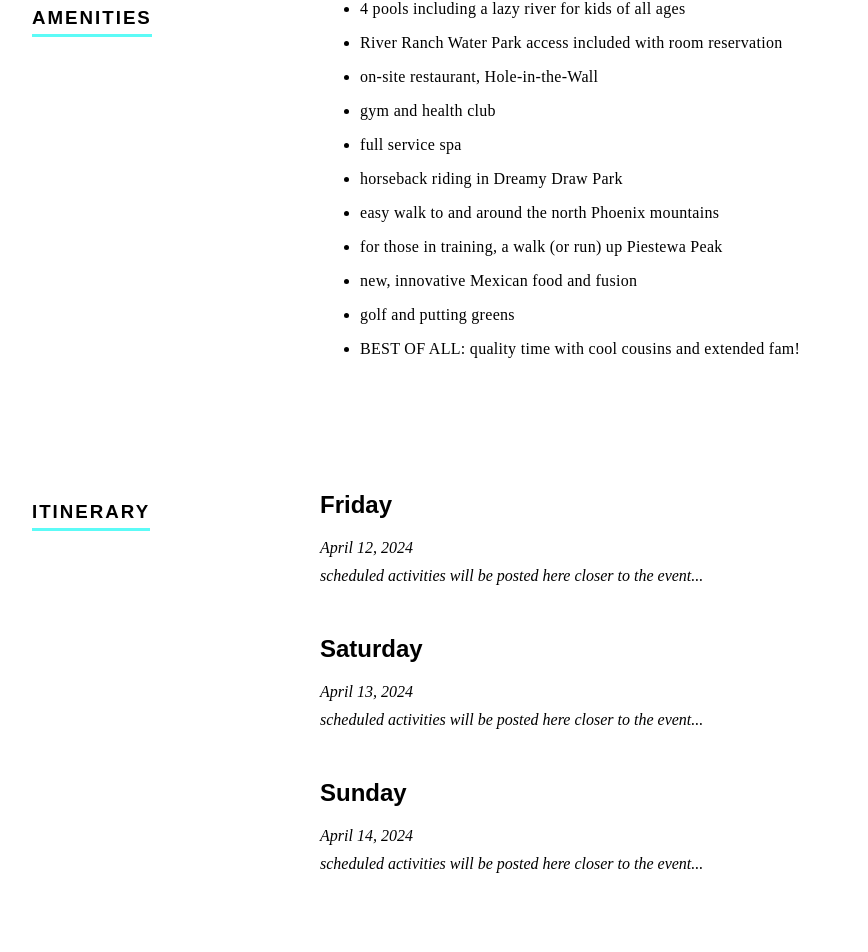
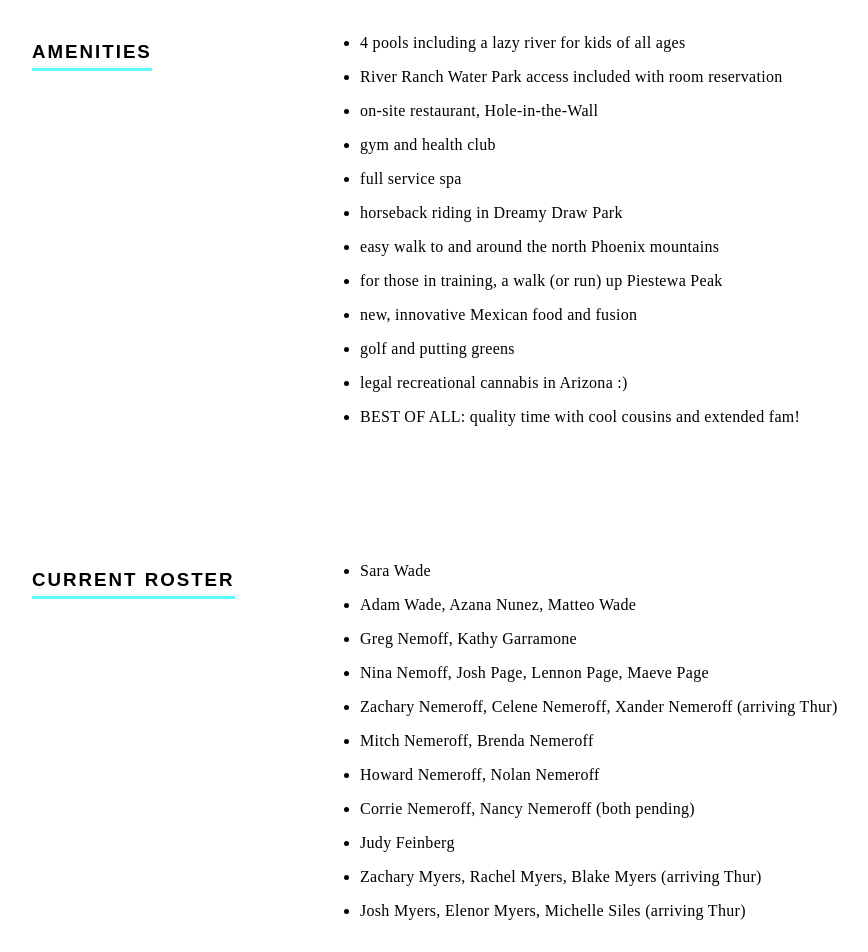
Before and after one commit to ZaneMeroff/fam_reunion, a React (Create React App) app: page / in a window 1280 px wide. Shown: the part 1732-2684 px from the top of the page, without its empty margins (64-932 px from the left). Built offline with nearby package versions, Linux system fonts and the light colour scheme; a web font is replaced by a local one.

Commit message:
update(*): site updates

```diff
--- a/package.json
+++ b/package.json
@@ -8,7 +8,6 @@
     "@testing-library/react": "^9.3.2",
     "@testing-library/user-event": "^7.1.2",
     "react": "^16.13.1",
-    "react-awesome-slider": "^4.1.0",
     "react-dom": "^16.13.1",
     "react-scripts": "^4.0.3",
     "react-slideshow-image": "1.1.8",
--- a/src/components/About/About.js
+++ b/src/components/About/About.js
@@ -64,7 +64,7 @@ export const About = () => {
             <h2 className="about-text">How do I reserve my spot?</h2>
 
             <p className="about-text">
-              Our discounted rate is good for up to three additional nights before and after April 12-14. There are a few families that plan to arrive one day early on Thur, April 11. Feel free to join us for an additional night of fun! See RATES section below for details.
+              Our discounted rate is good for up to three additional nights before and after April 12-14. There are a few families that plan to arrive one day early on Thur, April 11. Feel free to join us for an additional night of fun! See RATES section below for details. Deadline to book is Friday February 23, 2024.
             </p>
 
             <p className="about-text" style={{ marginTop: '8px' }}><strong>Book Online:</strong></p>
--- a/src/components/Contact/Contact.js
+++ b/src/components/Contact/Contact.js
@@ -1,7 +1,4 @@
 import React, { useEffect } from 'react';
-import gitHubIcon from '../../images/github_icon.png';
-import twitterIcon from '../../images/twitter_icon.png';
-import linkedInIcon from '../../images/linkedin_icon.png';
 import './Contact.css';
 
 export const Contact = () => {
--- a/src/components/Header/Header.js
+++ b/src/components/Header/Header.js
@@ -1,26 +1,13 @@
-import React, { useEffect } from 'react';
+import React from 'react';
 import { SlideShowHeader } from '../SlideShowHeader/SlideShowHeader';
 
 import './Header.css';
 
 export const Header = () => {
 
-  useEffect(() => {
-    const socialIcons = document.querySelectorAll('.icon');
-    socialIcons.forEach(icon => {
-      icon.addEventListener('mouseleave', e => icon.classList.add('mouse-leave'));
-    })
-  })
-
-  const performSmoothScroll = () => {
-    document.querySelector('#about-section').scrollIntoView({behavior: 'smooth'});
-  }
-
   return (
     <section id='home-section' className='header-outer-container'>
       <SlideShowHeader />
-      {/* <h2 className='title-industry' style={{ color: '#e76f51' }} >April 12 - 14, 2024</h2> */}
-      {/* <button aria-label='scroll down' onClick={performSmoothScroll} className='down-arrow icon'></button> */}
     </section>
   );
 }
--- a/src/components/SlideShowHeader/SlideShowHeader.js
+++ b/src/components/SlideShowHeader/SlideShowHeader.js
@@ -34,8 +34,8 @@ export const SlideShowHeader = () => {
     <div className="slideshow-container">
       <Slide {...properties} className="react-slideshow">
         {slideImages.map((img, index) => (
-          <div className="slide-img-container">
-            <img src={img} alt="img" key={index} className="slide-img" />
+          <div key={index} className="slide-img-container">
+            <img src={img} alt="img" className="slide-img" />
           </div>
         ))}
       </Slide>
--- a/src/components/WorkExperience/WorkExperience.js
+++ b/src/components/WorkExperience/WorkExperience.js
@@ -34,13 +34,26 @@ export const WorkExperience = () => {
         </div>
       </div>
 
-      {/* key bug is somewhere in here */}
       <div className='experience-container'>
         { buildExperienceHeading('Amenities') }
         <div className='experience-right-container'>
           {siteData.amenities.map((item, index) => {
             return (
-              <div key={item.index} className='plan-container'>
+              <div key={index} className='plan-container'>
+                <ul className='description-list'>
+                  {item.list.map(item => <li key={item} className='experience-item'>{item}</li>)}
+                </ul>
+              </div>)
+          })}
+        </div>
+      </div>
+
+      <div className='experience-container'>
+        { buildExperienceHeading('Current Roster') }
+        <div className='experience-right-container'>
+          {siteData.roster.map((item, index) => {
+            return (
+              <div key={index} className='plan-container'>
                 <ul className='description-list'>
                   {item.list.map(item => <li key={item} className='experience-item'>{item}</li>)}
                 </ul>
--- a/src/siteData.js
+++ b/src/siteData.js
@@ -9,7 +9,8 @@ export const siteData = {
         "$25/night (reduced from $35) + tax nightly resort fee (wi-fi, parking, fitness center, pools, water park, mini-golf)",
         "$9/person one-time porterage and $2 nightly housekeeping service charge",
         "the estimated total cost per room for two nights is $632",
-        "to reserve call 1-602-997-2626 and say you're with the \"Nemoff Family Reunion April 12-14, 2024\""
+        "to reserve call 1-602-997-2626 and say you're with the \"Nemoff Family Reunion April 12-14, 2024\"",
+        "deadline to book is Friday February 23, 2024"
       ]
     },
   ],
@@ -17,19 +18,19 @@ export const siteData = {
     {
       name: "Friday",
       location: "April 12, 2024",
-      time: "scheduled activities will be posted here closer to the event...",
+      time: "scheduled activities will be posted here closer to the event",
       description: []
     },
     {
       name: "Saturday",
       location: "April 13, 2024",
-      time: "scheduled activities will be posted here closer to the event...",
+      time: "scheduled activities will be posted here closer to the event",
       description: []
     },
     {
       name: "Sunday",
       location: "April 14, 2024",
-      time: "scheduled activities will be posted here closer to the event...",
+      time: "scheduled activities will be posted here closer to the event",
       description: []
     },
   ],
@@ -46,7 +47,25 @@ export const siteData = {
         "for those in training, a walk (or run) up Piestewa Peak",
         "new, innovative Mexican food and fusion",
         "golf and putting greens",
+        "legal recreational cannabis in Arizona :)",
         "BEST OF ALL: quality time with cool cousins and extended fam!",
+      ]
+    }
+  ],
+  roster: [
+    {
+      list: [
+        "Sara Wade",
+        "Adam Wade, Azana Nunez, Matteo Wade",
+        "Greg Nemoff, Kathy Garramone",
+        "Nina Nemoff, Josh Page, Lennon Page, Maeve Page",
+        "Zachary Nemeroff, Celene Nemeroff, Xander Nemeroff (arriving Thur)",
+        "Mitch Nemeroff, Brenda Nemeroff",
+        "Howard Nemeroff, Nolan Nemeroff",
+        "Corrie Nemeroff, Nancy Nemeroff (both pending)",
+        "Judy Feinberg",
+        "Zachary Myers, Rachel Myers, Blake Myers (arriving Thur)",
+        "Josh Myers, Elenor Myers, Michelle Siles (arriving Thur)",
       ]
     }
   ]
```
Also changed, not shown: 1 other file (tests, documents, lock files or other folders).
